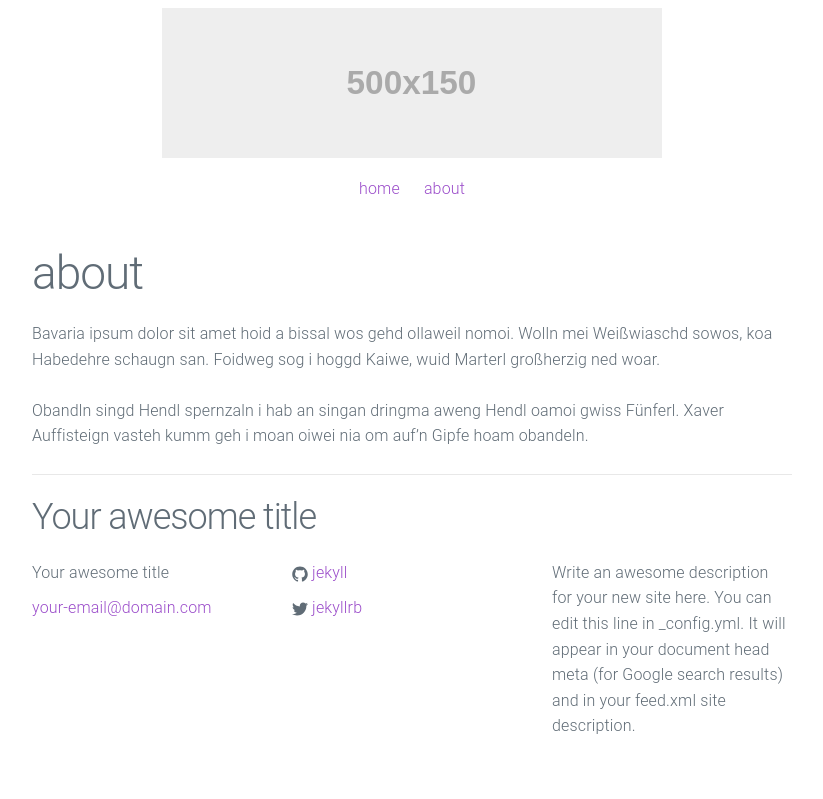
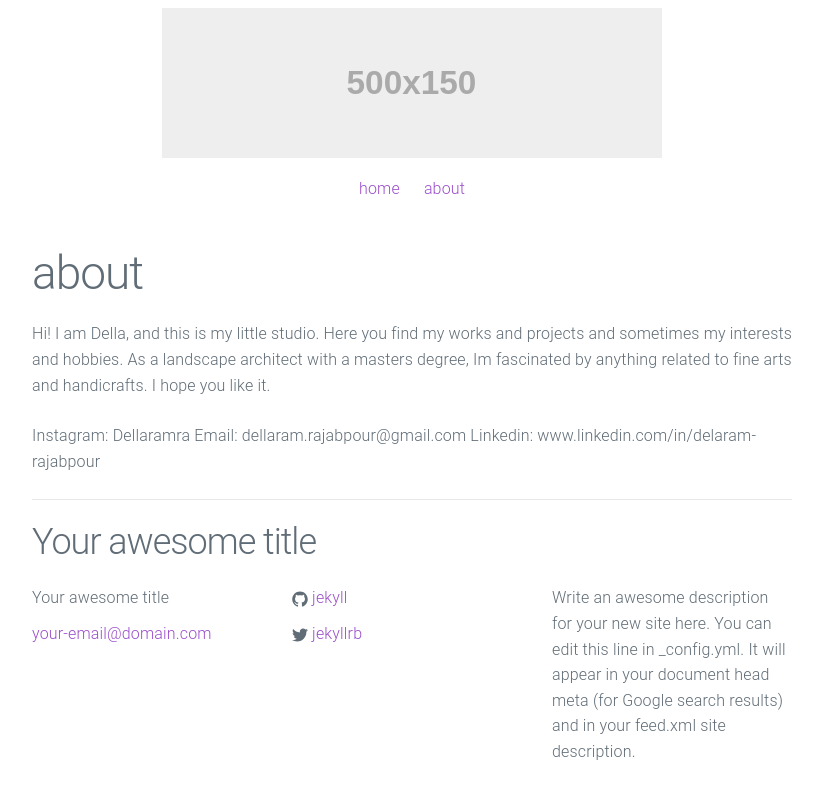
Before and after one commit to dellastudio/dellastudio.github.io, a Jekyll site: the page built from about.md, in a window 1280 px wide. Shown: the top 799 px of the page, without its empty margins (228-1051 px from the left). Built offline with Jekyll 4.4.1, drawn with Linux system fonts in a browser that asks for light colours.

Commit message:
about page

```diff
--- a/about.md
+++ b/about.md
@@ -4,6 +4,12 @@ title: about
 permalink: /about/
 ---
 
-Bavaria ipsum dolor sit amet hoid a bissal wos gehd ollaweil nomoi. Wolln mei Weißwiaschd sowos, koa Habedehre schaugn san. Foidweg sog i hoggd Kaiwe, wuid Marterl großherzig ned woar.
+Hi!
+I am Della, and this is my little studio.
+Here you find my works and projects and sometimes my interests and hobbies.
+As a landscape architect with a masters degree, Im fascinated by anything related to fine arts and handicrafts.
+I hope you like it.
 
-Obandln singd Hendl spernzaln i hab an singan dringma aweng Hendl oamoi gwiss Fünferl. Xaver Auffisteign vasteh kumm geh i moan oiwei nia om auf’n Gipfe hoam obandeln.
+Instagram: Dellaramra
+Email: dellaram.rajabpour@gmail.com
+Linkedin: www.linkedin.com/in/delaram-rajabpour
```
